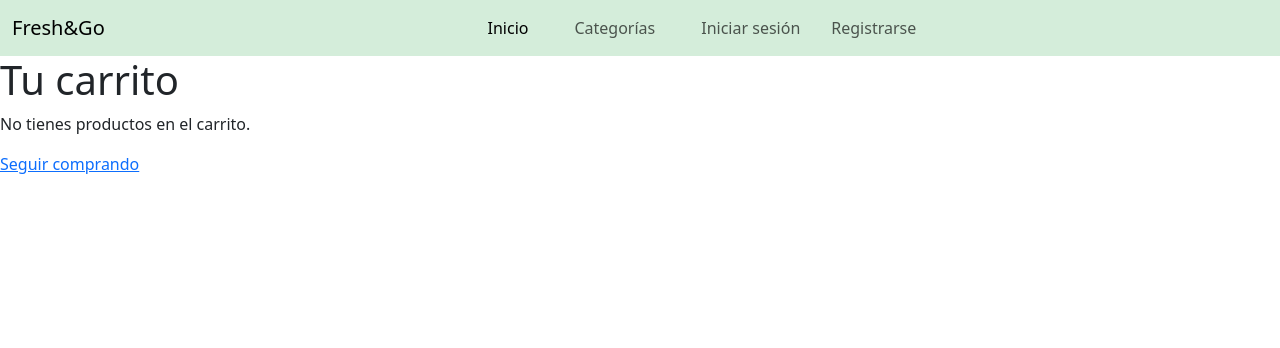
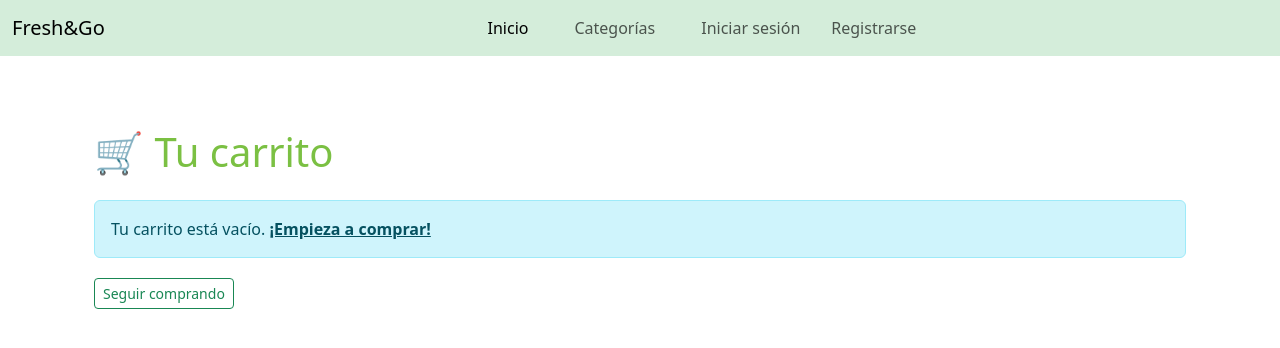
Before and after one commit to marinalp04/FreshGo, a Symfony app: template templates/carrito/mostrar.html.twig in a window 1280 px wide. Shown: the top 348 px of the page. Run offline with Twig, Linux system fonts and the light colour scheme; the template is opened without the code that fills it, so the values that code supplies are empty; style sheets or scripts are compiled from the project's sources; some libraries are stand-ins or nearby versions.

Commit message:
style: aplicar estilos visuales al carrito con CSS/Bootstrap

```diff
--- /dev/null
+++ b/public/css/styles.css
@@ -0,0 +1,39 @@
+/* Estilos generales */
+/* Variables de color */
+:root {
+    --verde-principal: #7BC043;
+    --verde-oscuro: #2E7D32;
+    --verde-fondo: #DFF6DD;
+    --gris-suave: #F5F5F5;
+    --tierra: #A68A64;
+    --lima-suave: #F0F9E8;
+}
+
+body {
+    background-color: var(--verde-fondo);
+    color: #333;
+    font-family: 'Segoe UI', sans-serif;
+}
+
+/* Estilos reutilizables */
+.btn-verde {
+    background-color: var(--verde-principal);
+    color: white;
+    border: none;
+}
+
+.btn-verde:hover {
+    background-color: var(--verde-oscuro);
+}
+
+.bg-suave {
+    background-color: var(--gris-suave);
+}
+
+.titulo-verde {
+    color: var(--verde-principal);
+}
+
+.borde-redondeado {
+    border-radius: 8px;
+}
--- a/templates/carrito/mostrar.html.twig
+++ b/templates/carrito/mostrar.html.twig
@@ -1,20 +1,30 @@
 {% extends 'base.html.twig' %}
+
+{% block stylesheets %}
+    {{ parent() }}
+    <link rel="stylesheet" href="{{ asset('css/carrito.css') }}">
+{% endblock %}
 
 {% block title %}Carrito{% endblock %}
 
 {% block content %}
-<h1>Tu carrito</h1>
+    <div class="container mt-5 mt-5 bg-white p-4 borde-redondeado sombra">
+        <h1 class="mb-4 titulo-verde">🛒 Tu carrito</h1>
 
         {% if detalles is empty %}
-    <p>No tienes productos en el carrito.</p>
+            <div class="alert alert-info">
+                Tu carrito está vacío. <a href="{{ path('home') }}" class="alert-link">¡Empieza a comprar!</a>
+            </div>
         {% else %}
-    <table>
-        <thead>
+            <table class="table table-hover align-middle text-center">
+                <thead class="table-success">
                     <tr>
-                <th>Producto</th>
-                <th>Precio Unitario</th>
-                <th>Cantidad</th>
-                <th>Subtotal</th>
+                        <th scope="col">Producto</th>
+                        <th scope="col">Precio Unitario</th>
+                        <th scope="col">Cantidad</th>
+                        <th scope="col">Subtotal</th>
+                        <th scope="col">Modificar</th>
+                        <th scope="col">Eliminar</th>
                     </tr>
                 </thead>
                 <tbody>
@@ -25,14 +35,14 @@
                             <td>{{ detalle.cantidad }}</td>
                             <td>{{ detalle.precioUnitario * detalle.cantidad }}€</td>
                             <td>
-                         <form method="post" action="{{ path('modificar_cantidad_carrito', { id: detalle.id }) }}">
-                            <input type="number" name="cantidad" value="{{ detalle.cantidad }}" min="1">
-                            <button type="submit">Actualizar cantidad</button>
+                                <form method="post" action="{{ path('modificar_cantidad_carrito', { id: detalle.id }) }} class="d-inline"">
+                                    <input type="number" name="cantidad" value="{{ detalle.cantidad }}" min="1" class="form-control d-inline w-50">
+                                    <button type="submit" class="btn btn-outline-success btn-sm mt-1">Actualizar cantidad</button>
                                 </form>
                             </td>
                             <td>
-                        <form method="post" action="{{ path('eliminar_del_carrito', { id: detalle.id }) }}">
-                            <button type="submit">Eliminar</button>
+                                <form method="post" action="{{ path('eliminar_del_carrito', { id: detalle.id }) }} class="d-inline"">
+                                    <button type="submit" class="btn btn-outline-danger btn-sm mt-1">Eliminar</button>
                                 </form>
                             </td>
                         </tr>
@@ -40,11 +50,15 @@
 
                 </tbody>
             </table>
-    <p><strong>Total:</strong> {{ pedido.total }}€</p>
+
+            <div class="d-flex justify-content-between align-items-center mt-4">
+                <p class="h5 carrito-total">Total:{{ pedido.total }}€</p>
                 <form action="{{ path('vaciar_carrito') }}" method="post" onsubmit="return confirm('¿Estás seguro de que quieres vaciar el carrito?');">
-        <button type="submit">Vaciar carrito</button>
+                    <button type="submit" class="btn btn-danger">Vaciar carrito</button>
                 </form>
+            </div>
         {% endif %}
 
-<a href="{{ path('app_categorias') }}">Seguir comprando</a>
+<a href="{{ path('app_categorias') }}" class="btn btn-outline-success btn-sm mt-1">Seguir comprando</a>
+</div>
 {% endblock %}
```
Also changed, not shown: public/css/carrito.css (added, +26 -0 lines), public/css/style.css (deleted, +0 -49 lines). Lines whose indentation alone changed are shown as unchanged.
